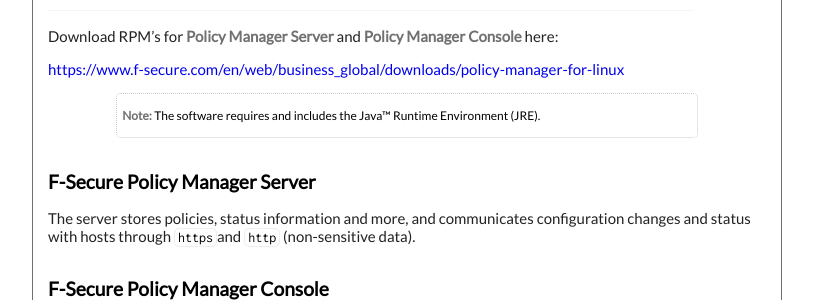
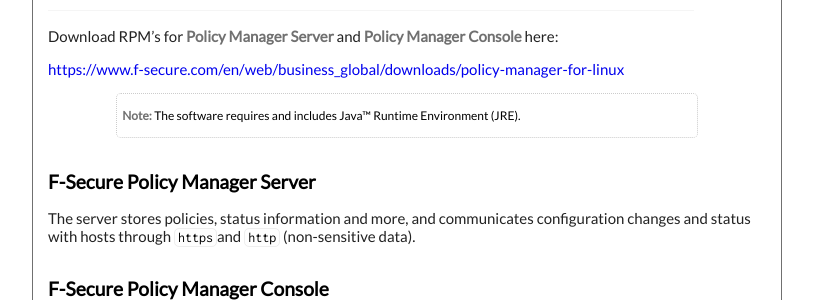
Before and after one commit to execas/execas.github.io, a Jekyll site: the page built from _posts/2018-08-30-f-secure-policy-manager-13x-on-centos.md, in a window 1280 px wide. Shown: the part 351-651 px from the top of the page, without its empty margins (233-1046 px from the left). Built offline with Jekyll 4.4.1, drawn with Linux system fonts in a browser that asks for light colours.

Commit message:
Update 2018-08-30-f-secure-policy-manager-13x-on-centos.md

```diff
--- a/_posts/2018-08-30-f-secure-policy-manager-13x-on-centos.md
+++ b/_posts/2018-08-30-f-secure-policy-manager-13x-on-centos.md
@@ -13,7 +13,7 @@
 
 <https://www.f-secure.com/en/web/business_global/downloads/policy-manager-for-linux>
 
->**Note:** The software requires and includes the Java™ Runtime Environment (JRE).
+>**Note:** The software requires and includes Java™ Runtime Environment (JRE).
 
 
 ### F-Secure Policy Manager Server
```
